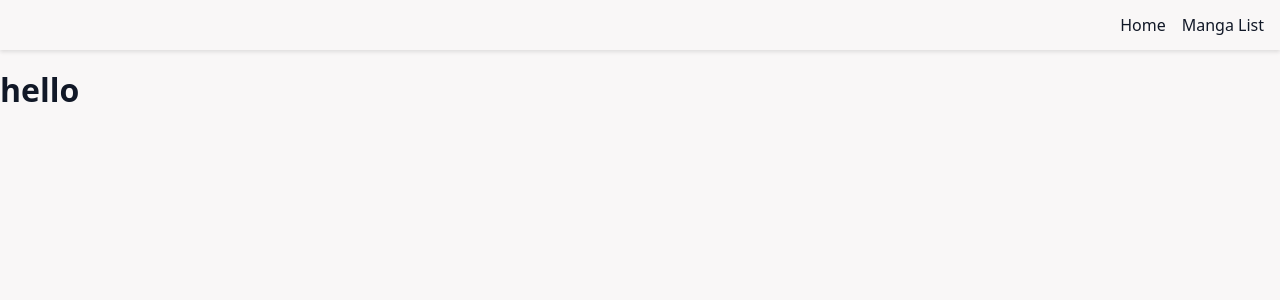
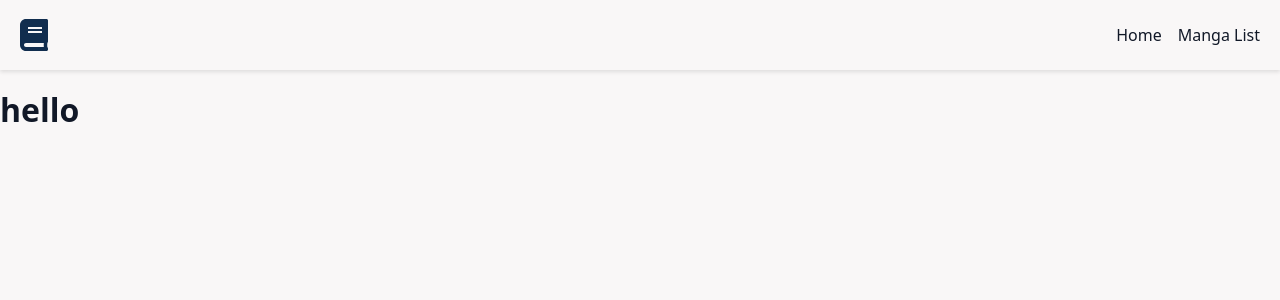
Before and after one commit to meronogbai/manga-central, a React (Create React App) app: page / in a window 1280 px wide. Shown: the top 300 px of the page. Built offline with nearby package versions, Linux system fonts and the light colour scheme.

Commit message:
Add logo

```diff
--- a/package.json
+++ b/package.json
@@ -3,6 +3,9 @@
   "version": "0.1.0",
   "private": true,
   "dependencies": {
+    "@fortawesome/fontawesome-svg-core": "^1.2.34",
+    "@fortawesome/free-solid-svg-icons": "^5.15.2",
+    "@fortawesome/react-fontawesome": "^0.1.14",
     "@testing-library/jest-dom": "^5.11.9",
     "@testing-library/react": "^11.2.5",
     "@testing-library/user-event": "^12.7.1",
--- a/src/components/Navbar.js
+++ b/src/components/Navbar.js
@@ -1,10 +1,19 @@
 import { Link } from 'react-router-dom';
+import { FontAwesomeIcon } from '@fortawesome/react-fontawesome';
+import { faBook } from '@fortawesome/free-solid-svg-icons';
 import styles from '../styles/Navbar.module.css';
 
 const Navbar = () => (
   <nav className={styles.navbar}>
-    <Link to="/">Home</Link>
-    <Link to="/manga">Manga List</Link>
+    <Link to="/"><FontAwesomeIcon icon={faBook} size="2x" className={styles.logo} /></Link>
+    <ul>
+      <li>
+        <Link to="/">Home</Link>
+      </li>
+      <li>
+        <Link to="/manga">Manga List</Link>
+      </li>
+    </ul>
   </nav>
 );
 
--- a/src/index.css
+++ b/src/index.css
@@ -12,3 +12,12 @@ body {
   background-color: var(--body-background-color);
   color: var(--body-text-color);
 }
+
+ul {
+  list-style-type: none;
+}
+
+a {
+  color: inherit;
+  text-decoration: none;
+}
--- a/src/styles/Navbar.module.css
+++ b/src/styles/Navbar.module.css
@@ -1,16 +1,28 @@
 .navbar {
   display: flex;
-  gap: 1em;
-  justify-content: flex-end;
+  justify-content: space-between;
+  align-items: center;
   box-shadow: 0 2px 4px rgba(0, 0, 0, 0.11);
-  padding: 1em;
+  padding: 10px 20px;
 }
 
-.navbar a {
-  text-decoration: none;
-  color: inherit;
+.navbar ul {
+  display: flex;
 }
 
-.navbar a:hover {
+.navbar li {
+  text-decoration: none;
+  margin-left: 16px;
+}
+
+.navbar li:hover {
   color: var(--primary-color);
 }
+
+.logo {
+  color: var(--secondary-color);
+}
+
+.logo:hover {
+  color: var(--primary-color);
+}
```
Also changed, not shown: 1 other file (tests, documents, lock files or other folders).
